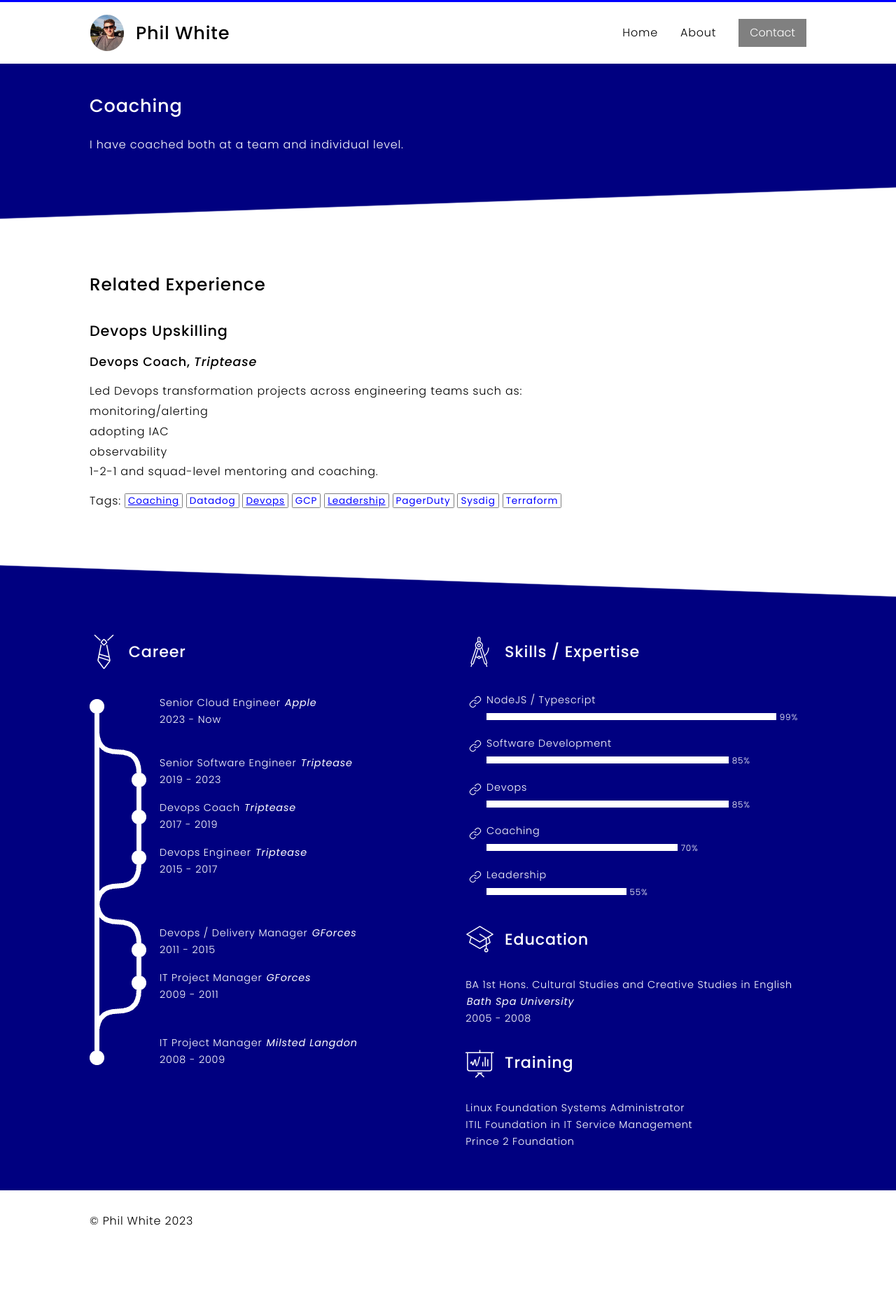
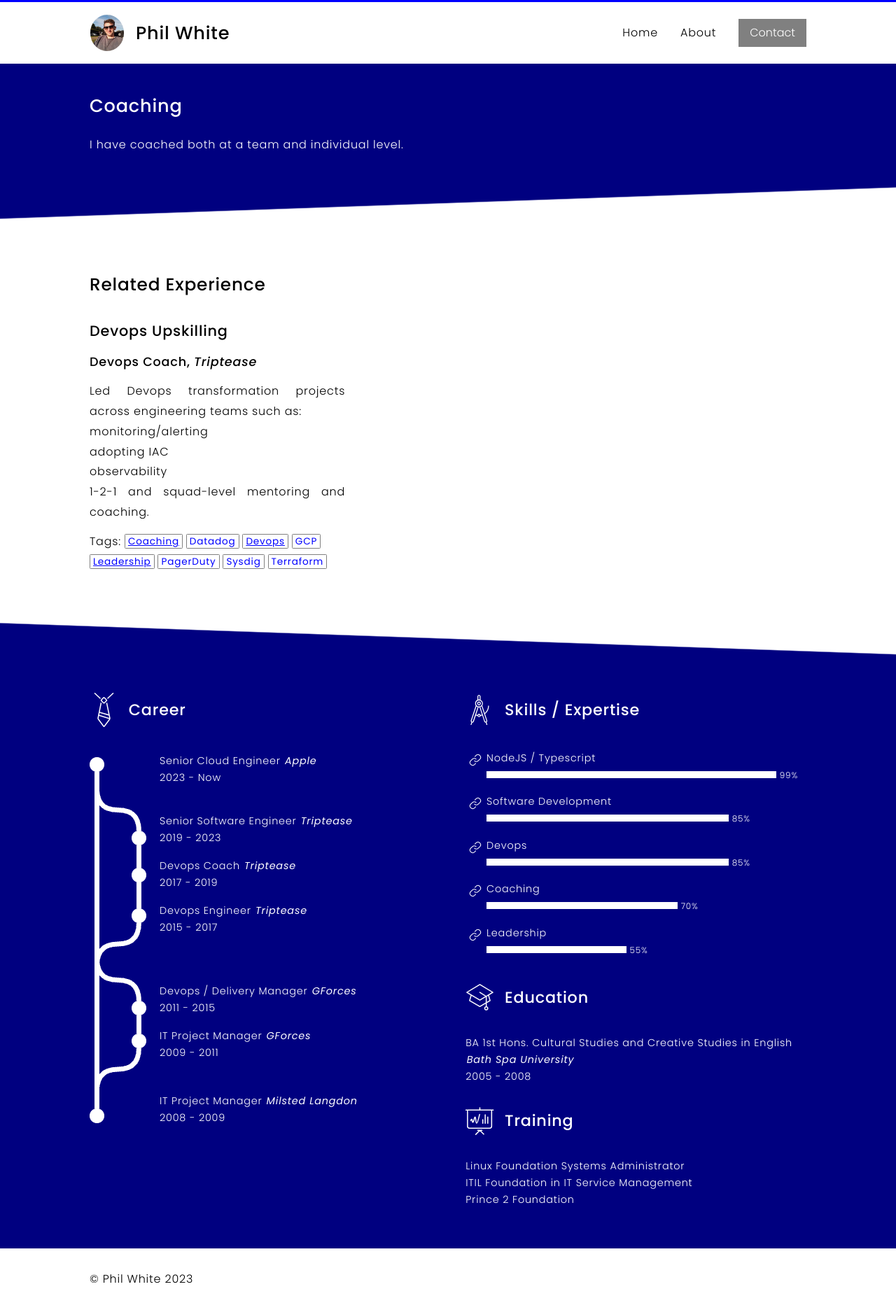
Before and after one commit to philwhiteuk/cv, a Jekyll site: the page built from _tags/coaching.md, in a window 1280 px wide. Shown: the whole page at 70% size. Built offline with Jekyll 4.4.1, drawn with Linux system fonts in a browser that asks for light colours; before the commit the page ends 1789 px from its top, so only the background shows below that.

Commit message:
fix: arbitrary limit / 2x1 grid layout

```diff
--- a/_includes/projects.html
+++ b/_includes/projects.html
@@ -1,7 +1,13 @@
 {% assign projects_by_date = site.projects | sort: "start_date" | reverse %}
+
+{% if include.tag == nil %}
+{% assign projects = projects_by_date | slice: 0,4 %}
+{% else %}
+{% assign projects = projects_by_date | where_exp: "project", "project.tags contains include.tag" %}
+{% endif %}
+
 <section class="flex">
-    {% for project in projects_by_date limit: 4 %}
-    {% if include.tag == nil or project.tags contains include.tag %}
+    {% for project in projects %}
     <article class="project column">
         <h3>{{ project.title }}</h3>
         <span>
@@ -29,8 +35,10 @@
     {% assign remainingColumns = forloop.index | modulo: 2 %}
     {% if remainingColumns == 0 %}
     <div class="break hide-md hide-sm"></div>
+    {% elsif forloop.last %}
+    <article class="project column"></article>
+    <div class="break hide-md hide-sm"></div>
     {% endif %}
 
-    {% endif %}
     {% endfor %}
 </section>
```
